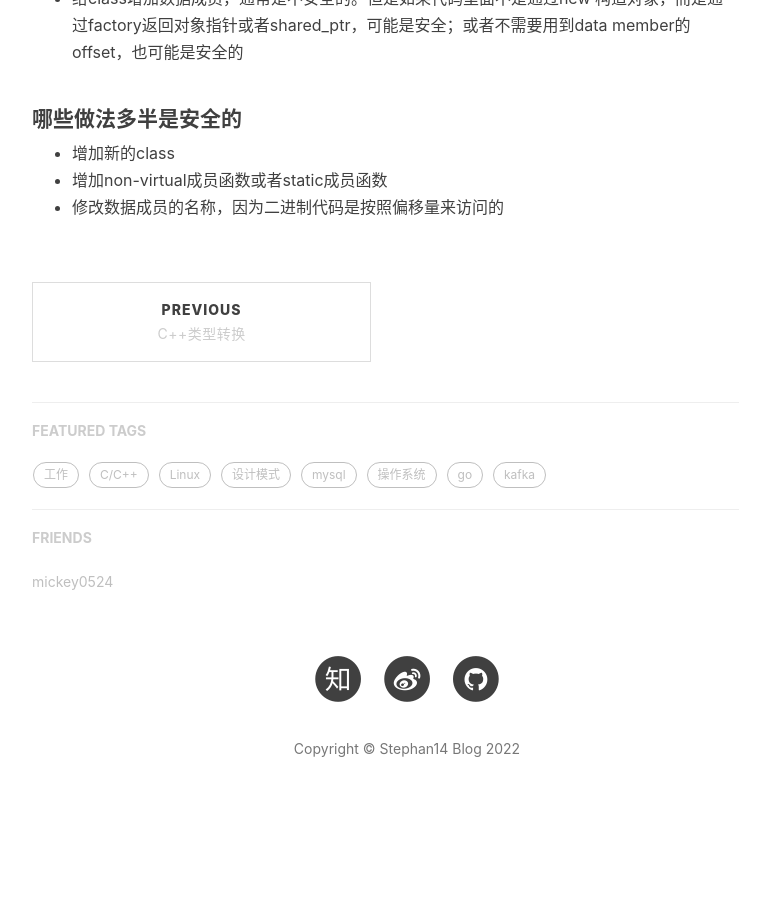
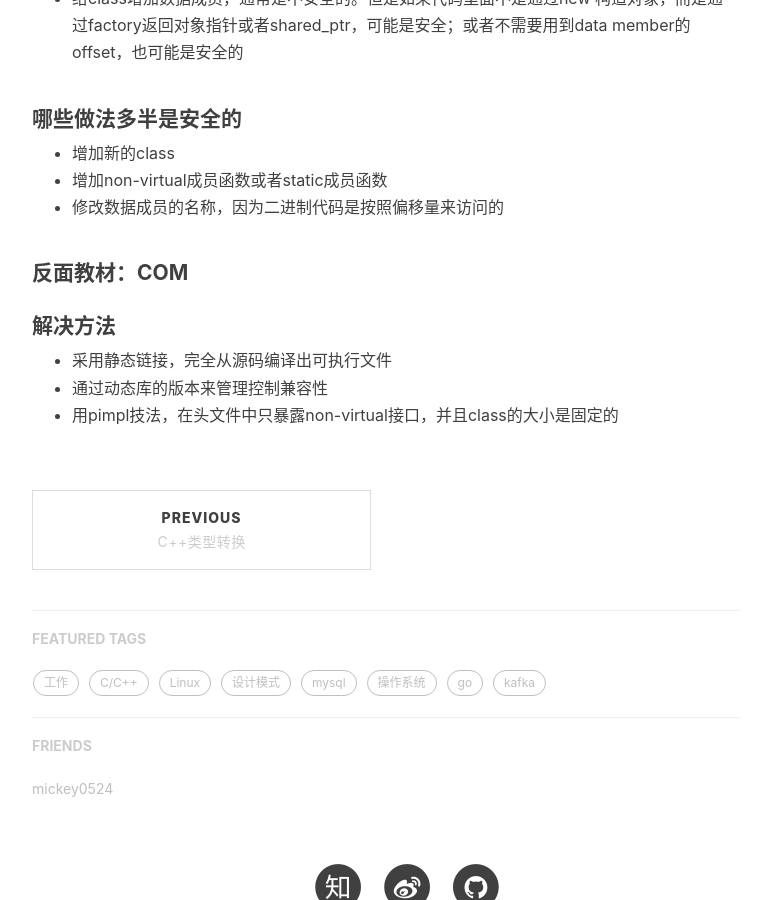
Before and after one commit to Stephan14/Stephan14.github.io, a Jekyll site: the page built from _posts/2021-09-04-linux-multithreaded-server-programming.markdown, in a window 1280 px wide and 900 px high, scrolled down 8741 px. Shown: the whole window, without its empty margins (233-1003 px from the left). Built offline with Jekyll 4.4.1, drawn with Linux system fonts in a browser that asks for light colours; nearby versions of some CDN libraries; comment, search, counter and statistics services are not loaded; before the commit the page ends 9594 px from its top, so only the background shows below that.

Commit message:
二进制兼容方法

```diff
--- a/_posts/2021-09-04-linux-multithreaded-server-programming.markdown
+++ b/_posts/2021-09-04-linux-multithreaded-server-programming.markdown
@@ -252,3 +252,13 @@ C++编译器ABI主要包含以下几个方面：
 - 增加新的class
 - 增加non-virtual成员函数或者static成员函数
 - 修改数据成员的名称，因为二进制代码是按照偏移量来访问的
+
+
+#### 反面教材：COM
+
+
+#### 解决方法
+
+- 采用静态链接，完全从源码编译出可执行文件
+- 通过动态库的版本来管理控制兼容性
+- 用pimpl技法，在头文件中只暴露non-virtual接口，并且class的大小是固定的
```
